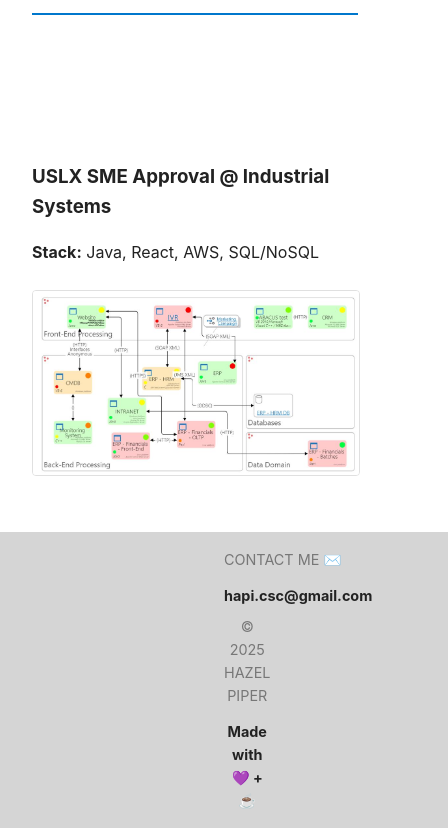
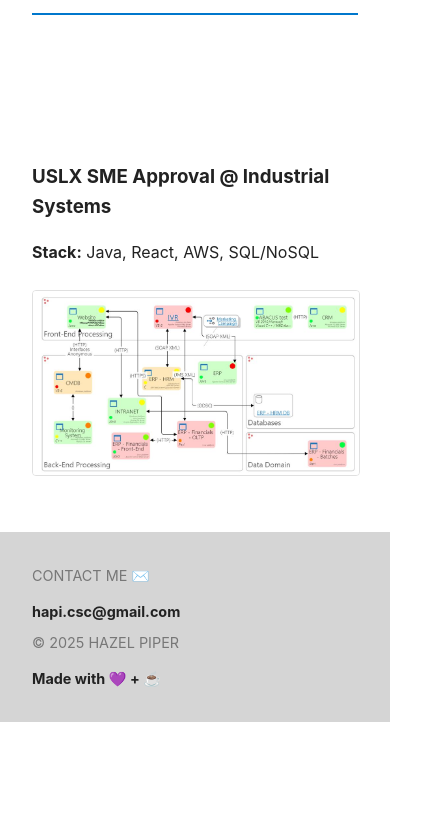
Before and after one commit to hapi-ooo/hazelpiper-io, a plain HTML site: page index.html in a window 390 px wide. Shown: the part 400-1228 px from the top of the page, 448 px wide, since content can reach past the window. After the commit the page ends 1122 px from the top, so only its background shows below. Drawn offline with Linux system fonts and the light colour scheme.

Commit message:
fixed footer formatting, variable typo

```diff
--- a/style.css
+++ b/style.css
@@ -223,6 +223,6 @@ body.dark .profile-pic {
     flex-direction: column;
     gap: 0.5rem;
     align-items: flex-start;
-    padding: 1rem var(--default-x-margin);
+    padding: 2rem var(--mobile-x-margin);
   }
 }
```
